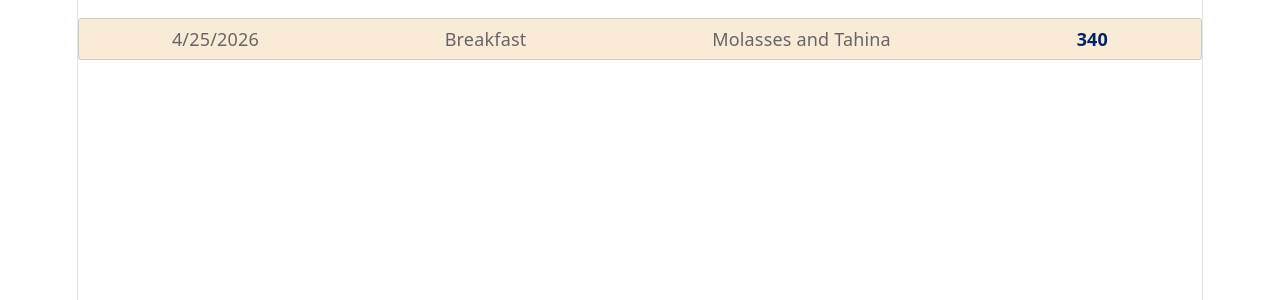
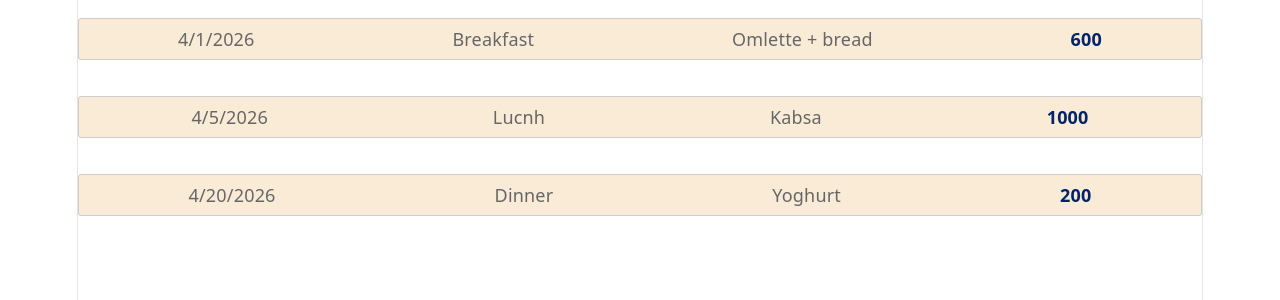
Before and after one commit to OmarKh006/calorie-tracker, a React (Vite) app: page / in a window 1280 px wide. Shown: the top 300 px of the page. Built offline with nearby package versions, Linux system fonts and the light colour scheme.

Commit message:
passing data to component using props

```diff
--- a/src/App.jsx
+++ b/src/App.jsx
@@ -3,7 +3,24 @@ import CalorieRecord from "./components/CalorieRecord";
 function App() {
   return (
     <>
-      <CalorieRecord></CalorieRecord>
+      <CalorieRecord
+        date={new Date(2026, 3, 1).toLocaleDateString()}
+        meal={"Breakfast"}
+        content={"Omlette + bread"}
+        calories={600}
+      ></CalorieRecord>
+      <CalorieRecord
+        date={new Date(2026, 3, 5).toLocaleDateString()}
+        meal={"Lucnh"}
+        content={"Kabsa"}
+        calories={1000}
+      ></CalorieRecord>
+      <CalorieRecord
+        date={new Date(2026, 3, 20).toLocaleDateString()}
+        meal={"Dinner"}
+        content={"Yoghurt"}
+        calories={200}
+      ></CalorieRecord>
     </>
   );
 }
--- a/src/components/CalorieRecord.jsx
+++ b/src/components/CalorieRecord.jsx
@@ -1,17 +1,13 @@
 import "./CalorieRecord.css";
 
-function CalorieRecord() {
-  const recordDate = new Date();
-  const meal = "Breakfast";
-  const content = "Molasses and Tahina";
-  const calories = 340;
+function CalorieRecord(props) {
   return (
     <>
       <ul className="record">
-        <li>{recordDate.toLocaleDateString()}</li>
-        <li>{meal}</li>
-        <li>{content}</li>
-        <li className="record-calories">{calories}</li>
+        <li>{props.date}</li>
+        <li>{props.meal}</li>
+        <li>{props.content}</li>
+        <li className="record-calories">{props.calories}</li>
       </ul>
     </>
   );
```
